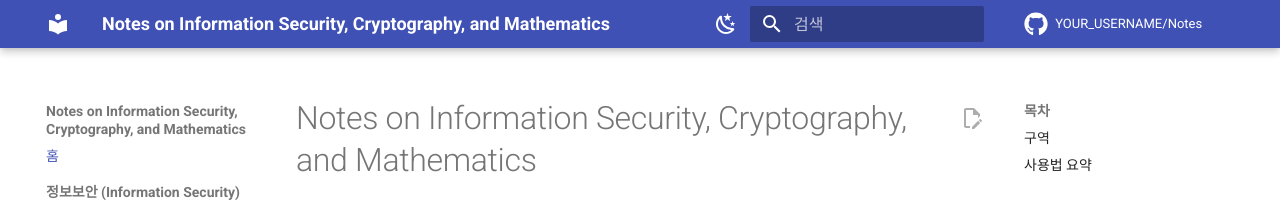
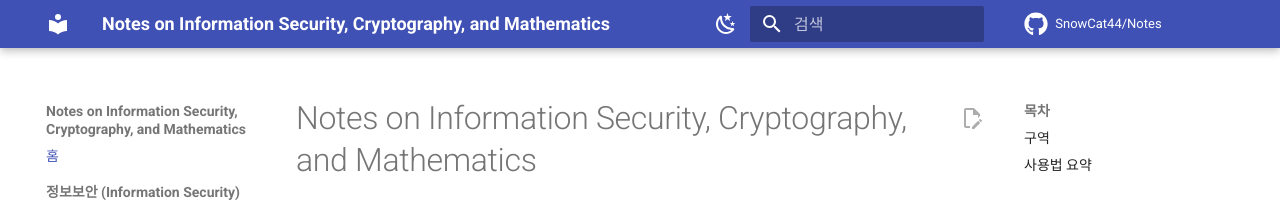
Before and after one commit to SnowCat44/Notes, an MkDocs documentation site: the page built from docs/index.md, in a window 1280 px wide. Shown: the top 208 px of the page. Built offline with MkDocs 1.6.1 and Material for MkDocs 9.7.7, drawn with Linux system fonts in a browser that asks for light colours; comment, search, counter and statistics services are not loaded.

Commit message:
Update mkdocs.yml

```diff
--- a/mkdocs.yml
+++ b/mkdocs.yml
@@ -1,8 +1,8 @@
 site_name: Notes on Information Security, Cryptography, and Mathematics
 site_description: 정보보안 · 암호 · 수학 학술 노트
-site_url: https://YOUR_USERNAME.github.io/Notes/
-repo_url: https://github.com/YOUR_USERNAME/Notes
-repo_name: YOUR_USERNAME/Notes
+site_url: https://SnowCat44.github.io/Notes/
+repo_url: https://github.com/SnowCat44/Notes
+repo_name: SnowCat44/Notes
 edit_uri: edit/main/docs/
 
 theme:
```
